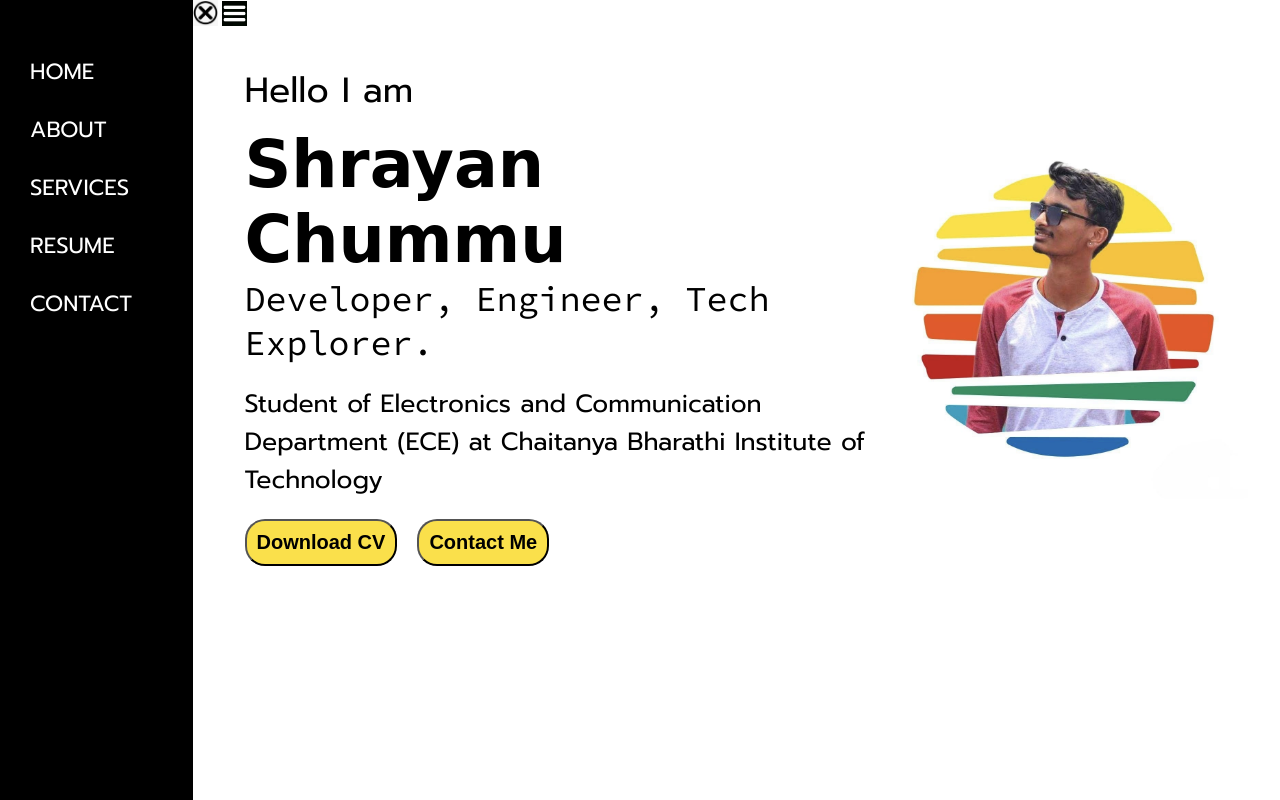
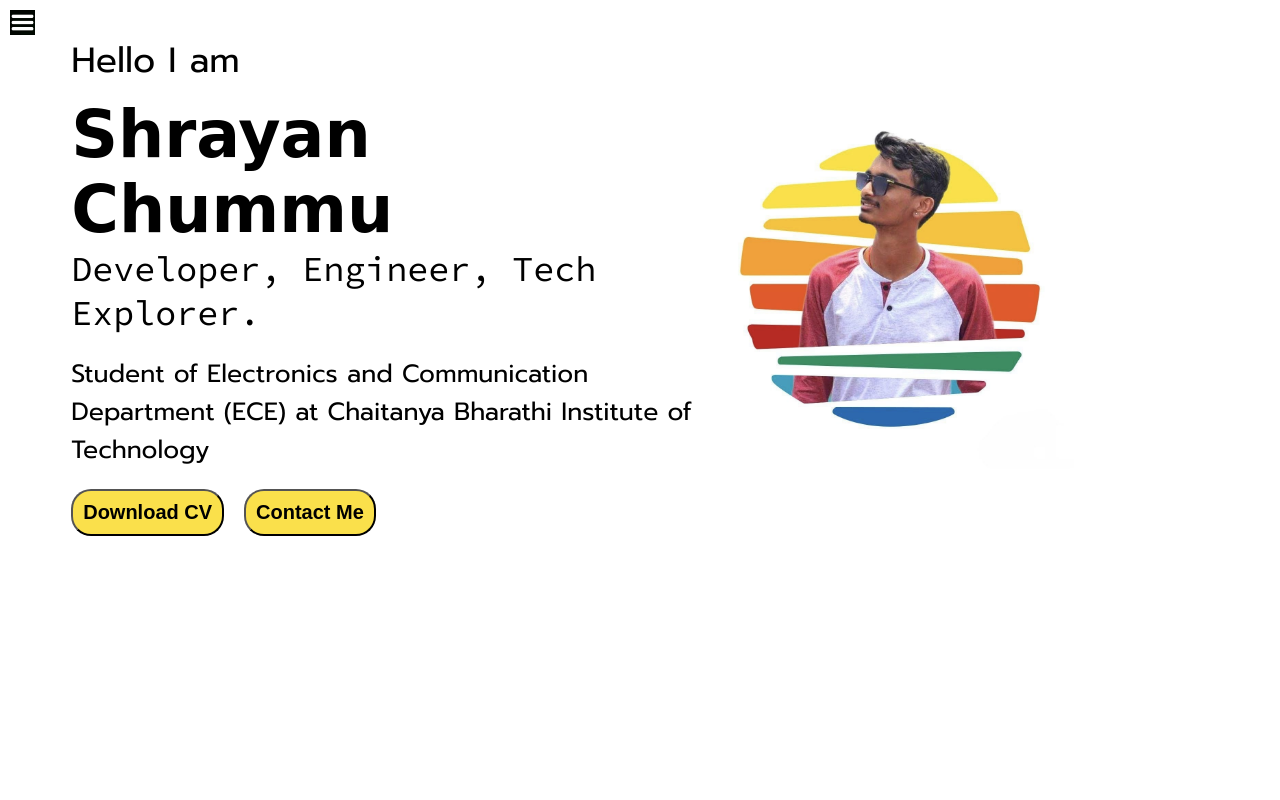
Before and after one commit to shrayanchummu/miniproject-webportfolio, a plain HTML site: page index.html in a window 1280 px wide. Drawn offline with Linux system fonts and the light colour scheme; a web font is replaced by a local one.

Commit message:
Slide of sidebar has been initiated

```diff
--- a/index.html
+++ b/index.html
@@ -11,7 +11,7 @@
     <div class="container">
 
 
-        <div class="sidebar">
+        <div class="sidebar sidebarGo">
 
             <nav>
                 <ul>
@@ -27,8 +27,9 @@
 
         <div class="main">
             <div class="ham">
+                <img class="bar" src="bar.jpg" alt="" width="25px">
                 <img class="cross" src="cross.jpg" alt="" width="25px">
-                <img class="bar" src="bar.jpg" alt="" width="25px">
+
             </div>
             <div class="InfoContainer">
                 <div class="devInfo">
--- a/script.js
+++ b/script.js
@@ -0,0 +1,5 @@
+console.log("HELLO HELLO")
+document.querySelector('.cross').style.display ='none';
+document.querySelector('.ham').addEventListener("click",()=>{
+    document.querySelector('.sidebar').classList.toggle('sidebarGo');
+})
--- a/style.css
+++ b/style.css
@@ -22,7 +22,7 @@
     background-color: black;
     color: aliceblue;
     height: 100vh;
-    width: 200px;
+    /* width: 200px; */
     font-family: 'Prompt', sans-serif;
 }
 .sidebar nav{
@@ -409,11 +409,26 @@
     *{
         /* background-color: rgb(250,224,75); */
     }
-    .sidebar{
+    /* .sidebar{
         transform: translate(-443px,0px);
         position: absolute;
-    }
+    } */
     .main{
         padding-top: 50px;
     }
 }
+
+.ham{
+    position: absolute;
+    cursor: pointer;
+    top: 10px;
+    left: 10px;
+
+}
+.cross{
+    margin-left: 90px;
+}
+.sidebarGo{
+    transform: translate(-443px,0px);
+    position: absolute;
+}
```
